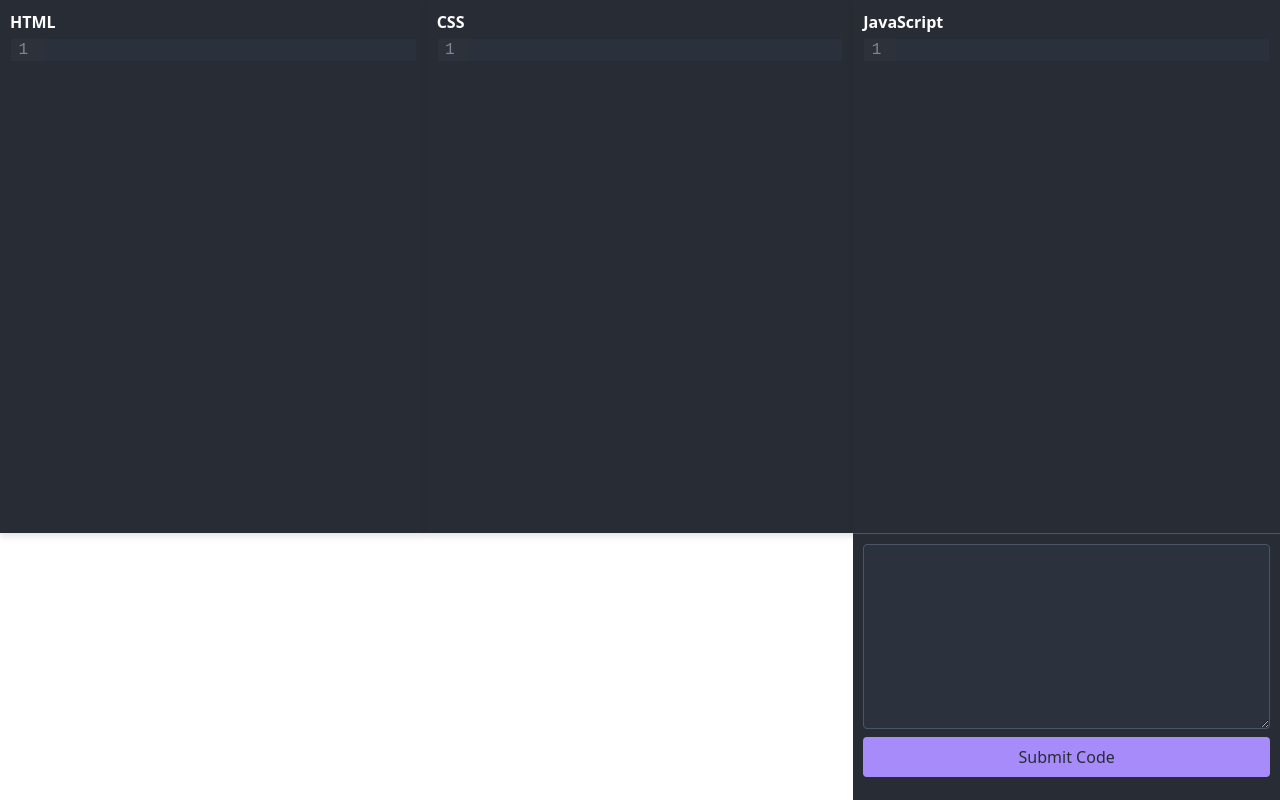
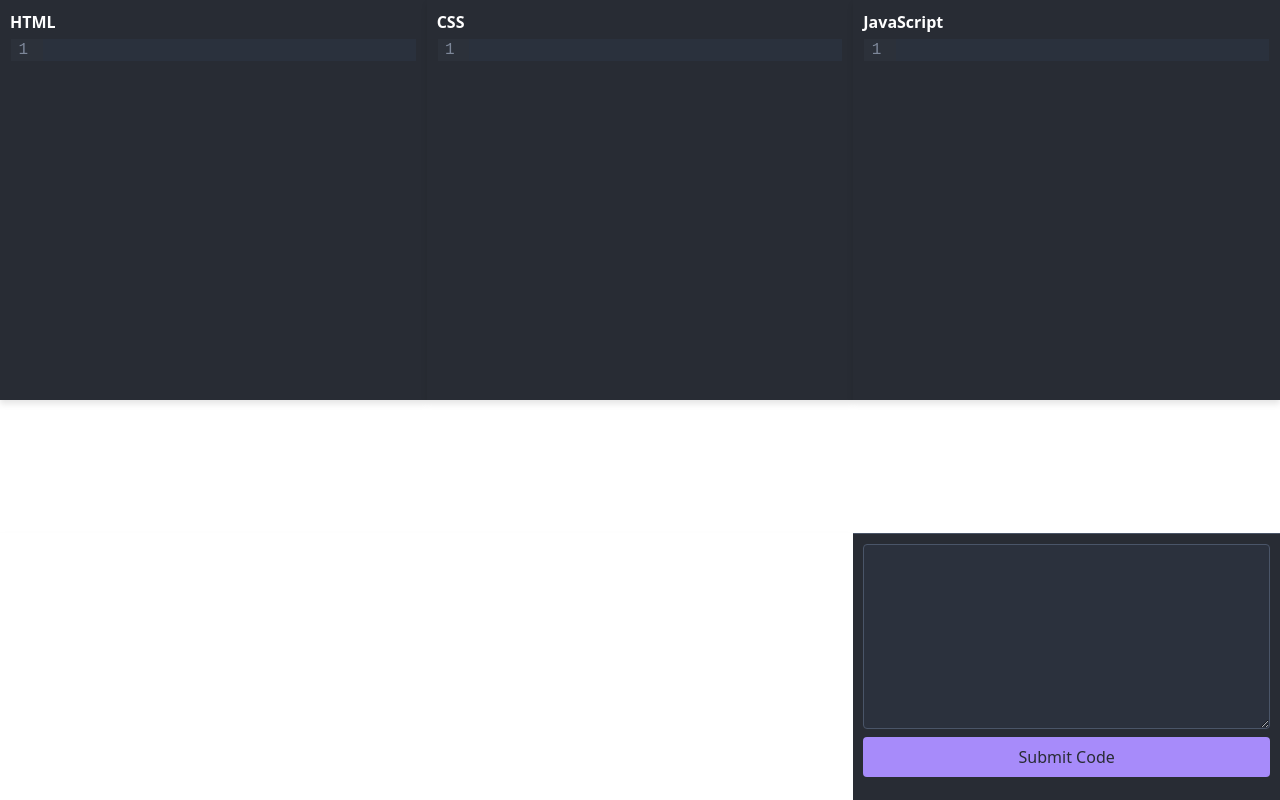
Before and after one commit to asingh714/wyzebot, a Next.js app in the folder my-app/: page /dashboard in a window 1280 px wide. Built offline with nearby package versions, Linux system fonts and the light colour scheme.

Commit message:
able to scroll within code editor when code is too long

```diff
--- a/my-app/app/dashboard/dashboard.css
+++ b/my-app/app/dashboard/dashboard.css
@@ -16,6 +16,8 @@
   padding: 1rem;
   box-shadow: 0 4px 6px rgba(0, 0, 0, 0.1);
   color: white;
+  overflow-y: auto;
+  max-height: 40rem;
 }
 .code-mirror-heading {
   font-weight: bold;
--- a/my-app/app/dashboard/page.jsx
+++ b/my-app/app/dashboard/page.jsx
@@ -37,7 +37,7 @@ const DashboardPage = () => {
         <div className="code-mirror-bg">
           <h2 className="code-mirror-heading">HTML</h2>
           <CodeMirror
-            className="codeMirror"
+            className="codeMirror cm-scroller"
             value={htmlEdit}
             theme="dark"
             extensions={[html(true)]}
@@ -47,7 +47,7 @@ const DashboardPage = () => {
         <div className="code-mirror-bg">
           <h2 className="code-mirror-heading">CSS</h2>
           <CodeMirror
-            className="codeMirror"
+            className="codeMirror cm-scroller"
             value={cssEdit}
             theme="dark"
             extensions={[css(true)]}
@@ -57,7 +57,7 @@ const DashboardPage = () => {
         <div className="code-mirror-bg">
           <h2 className="code-mirror-heading">JavaScript</h2>
           <CodeMirror
-            className="codeMirror"
+            className="codeMirror cm-scroller"
             value={jsEdit}
             theme="dark"
             extensions={[javascript(true)]}
```
